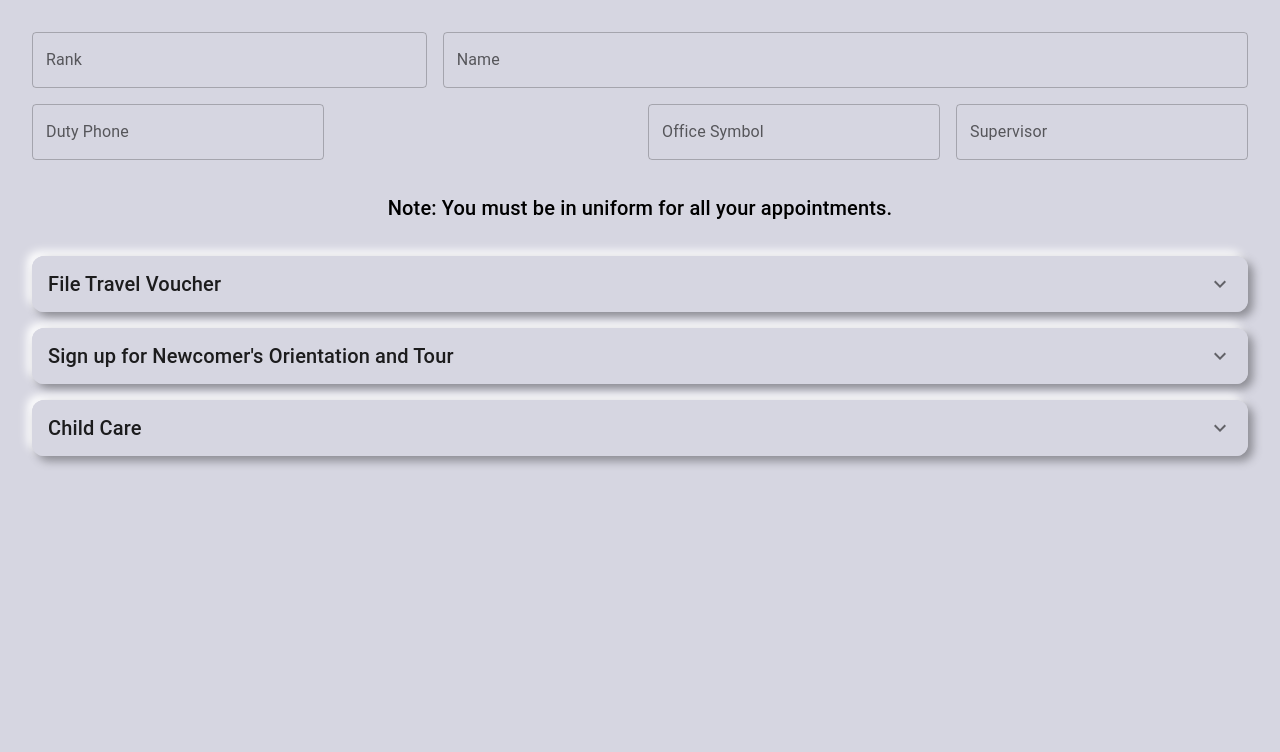
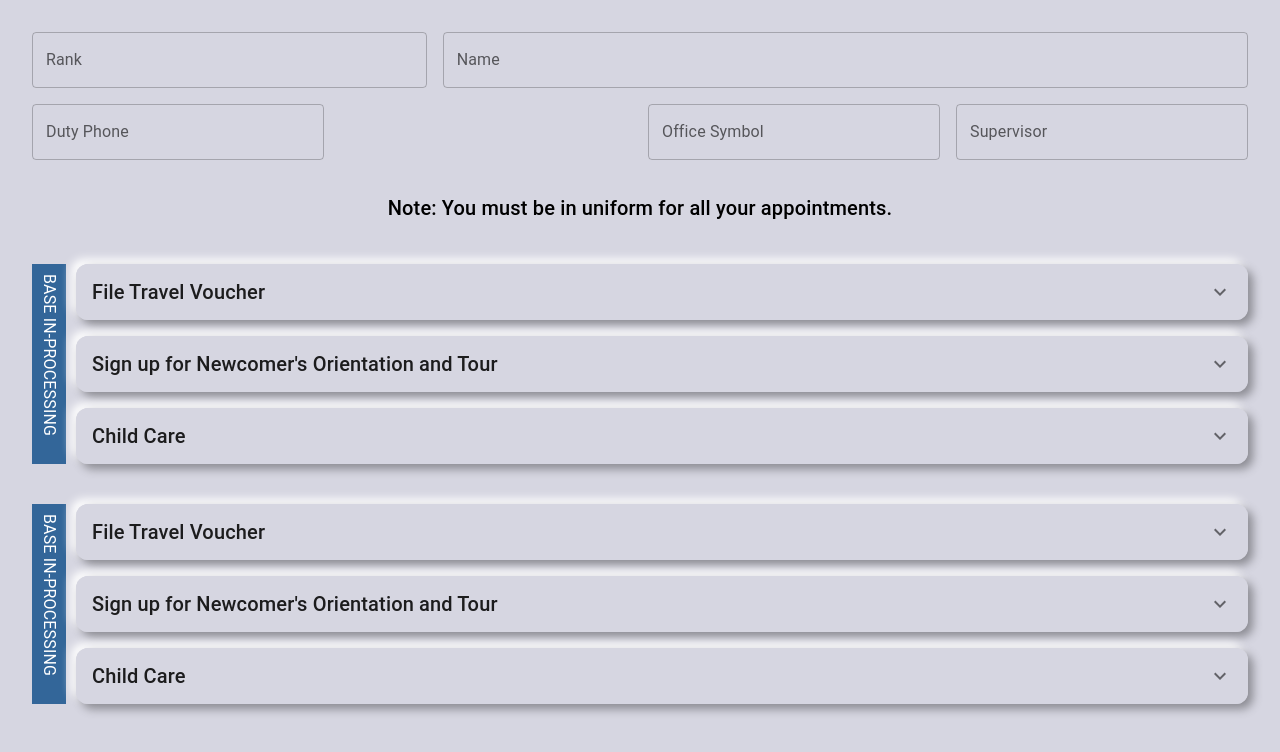
Before and after one commit to neg-0/inprocessing, a React (Create React App) app: page / in a window 1280 px wide. Shown: the top 752 px of the page. Built offline with nearby package versions, Linux system fonts and the light colour scheme.

Commit message:
added header and moved logic to App

```diff
--- a/src/App.js
+++ b/src/App.js
@@ -1,13 +1,15 @@
 import { Box, Typography } from "@mui/material";
 import { ThemeProvider } from "@mui/material/styles";
-import * as React from "react";
+import { useState } from "react";
 import "./App.css";
 import ChecklistContainer from "./ChecklistContainer";
 import Heading from "./Heading";
 import { theme } from "./Theme";
+import inprocessingItems from "./baseInprocessing.json";
 
 function App() {
-  const [header, setHeader] = React.useState({});
+  const [header, setHeader] = useState({});
+  const [items, setItems] = useState(inprocessingItems);
 
   function updateHeader(field, value) {
     const newHeader = { ...header };
@@ -19,6 +21,22 @@ function App() {
     setHeader(newHeader);
   }
 
+  function markAsComplete(id) {
+    const newItems = [...items];
+    let index = newItems.findIndex((item) => item.id === id);
+    if (index > -1) {
+      const completed = newItems[index].completed;
+
+      if (completed) {
+        newItems[index].completed = false;
+      } else {
+        newItems[index].completed = true;
+        newItems[index].completionDate = new Date();
+      }
+    }
+    setItems(newItems);
+  }
+
   return (
     <ThemeProvider theme={theme}>
       <Box sx={{ m: 4 }}>
@@ -28,7 +46,18 @@ function App() {
         Note: You must be in uniform for all your appointments.
       </Typography>
       <Box sx={{ m: 4 }}>
-        <ChecklistContainer />
+        <ChecklistContainer
+          header="Base In-Processing"
+          checklistItems={inprocessingItems}
+          markAsComplete={markAsComplete}
+        />
+      </Box>
+      <Box sx={{ m: 4 }}>
+        <ChecklistContainer
+          header="Base In-Processing"
+          checklistItems={inprocessingItems}
+          markAsComplete={markAsComplete}
+        />
       </Box>
     </ThemeProvider>
   );
--- a/src/ChecklistContainer.js
+++ b/src/ChecklistContainer.js
@@ -1,29 +1,19 @@
-import { Box } from "@mui/material";
-import { useState } from "react";
+import { Box, Typography } from "@mui/material";
 import ChecklistItem from "./ChecklistItem";
-import baseInprocessing from "./baseInprocessing.json";
 
-export default function ChecklistContainer() {
-  const [items, setItems] = useState(baseInprocessing);
-
-  function markAsComplete(id) {
-    const newItems = [...items];
-    let index = newItems.findIndex((item) => item.id === id);
-    if (index > -1) {
-      const completed = newItems[index].completed;
-
-      if (completed) {
-        newItems[index].completed = false;
-      } else {
-        newItems[index].completed = true;
-        newItems[index].completionDate = new Date();
-      }
-    }
-    setItems(newItems);
-  }
+export default function ChecklistContainer({
+  header,
+  checklistItems,
+  markAsComplete,
+}) {
   return (
+    <Box className="csstransforms">
+      <aside>
+        <Typography component="h3" className="Checklist-header">
+          {header}
+        </Typography>
         <Box className="Checklist">
-      {items.map((item, index) => (
+          {checklistItems.map((item, index) => (
             <ChecklistItem
               key={index}
               item={item}
@@ -31,5 +21,7 @@ export default function ChecklistContainer() {
             />
           ))}
         </Box>
+      </aside>
+    </Box>
   );
 }
```
Lines whose indentation alone changed are shown as unchanged.
